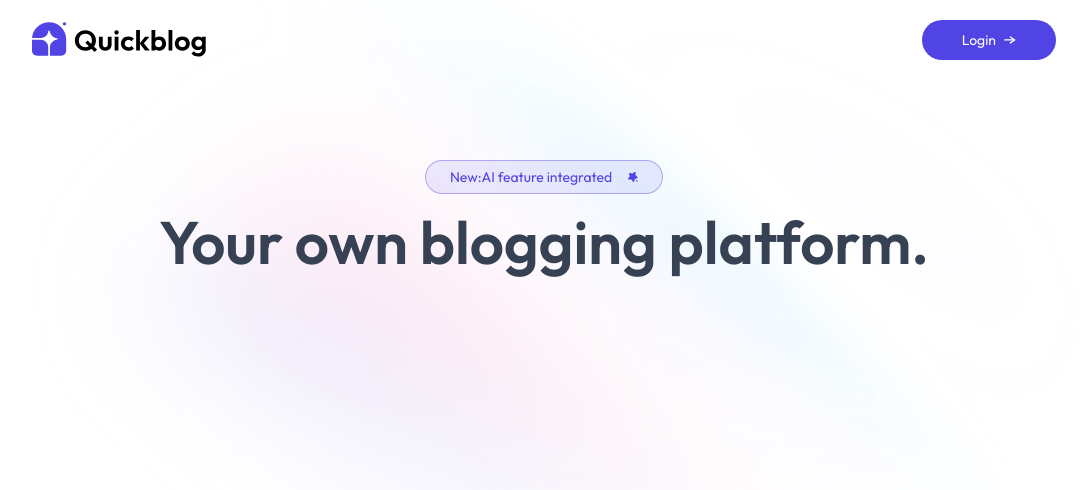
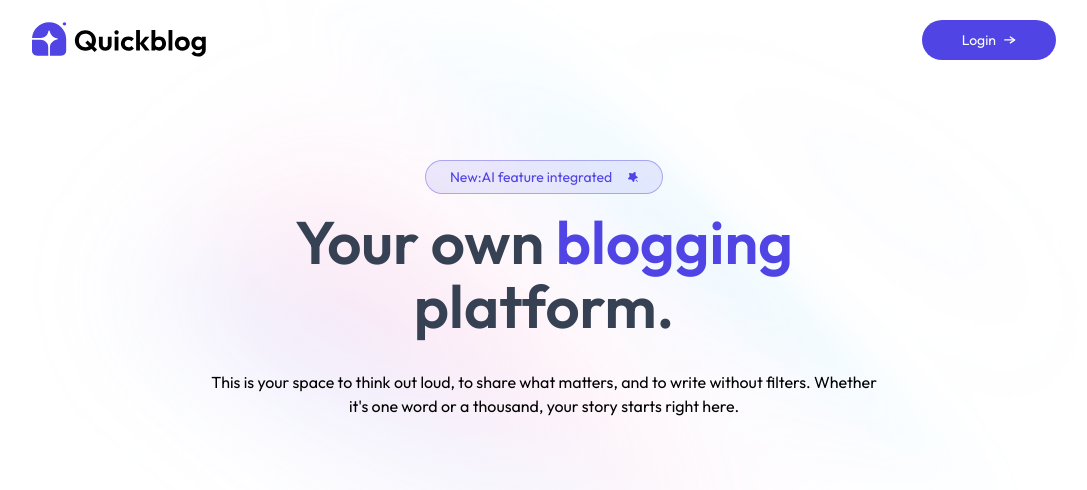
Before and after one commit to Shubham53Mishra/blog, a React (Vite) app in the folder client/: page / in a window 1280 px wide. Shown: the top 490 px of the page, without its empty margins (96-1183 px from the left). Built offline with nearby package versions, Linux system fonts and the light colour scheme.

Commit message:
set p tag

```diff
--- a/client/src/components/Header.jsx
+++ b/client/src/components/Header.jsx
@@ -9,7 +9,8 @@ const Header = () => {
             <p>New:AI feature integrated</p>
             <img src={assets.star_icon} alt="" className='w-2.5'/>
         </div>
-        <h1 className='text-3xl sm:text-6xl font-semibold sm:leading-16 text-gray-700'>Your own blogging platform.</h1>
+        <h1 className='text-3xl sm:text-6xl font-semibold sm:leading-16 text-gray-700'>Your own <span className='text-primary'>blogging</span> <br />platform.</h1>
+        <p className='my-6 sm:my-8 max-w-2xl m-auto max-sm:text-xs'>This is your space to think out loud, to share what matters, and to write without filters. Whether it's one word or a thousand, your story starts right here.</p>
       </div>
       <img src={assets.gradientBackground} alt="" className='absolute -top-50 -z-1 opacity-50'/>
     </div>
```
